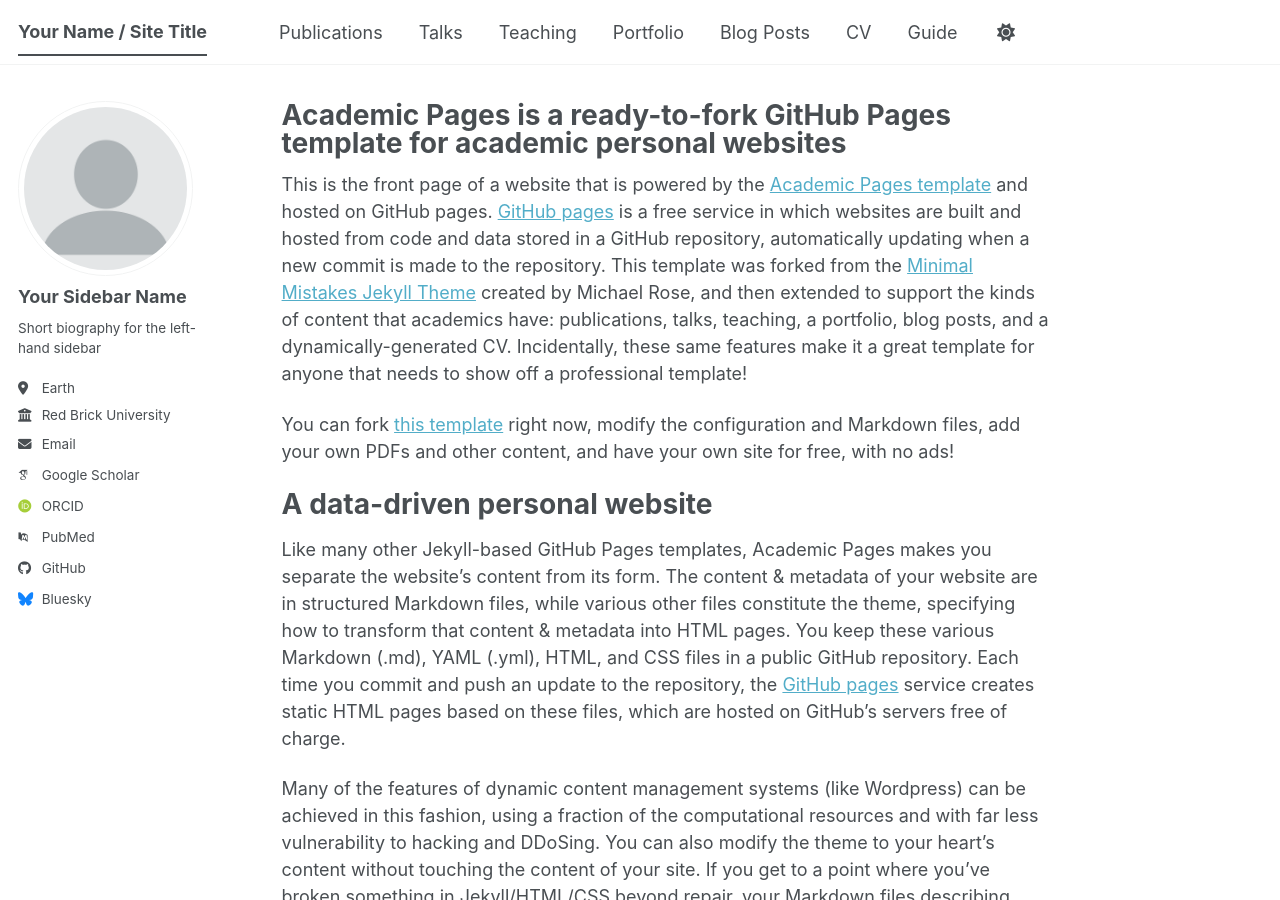
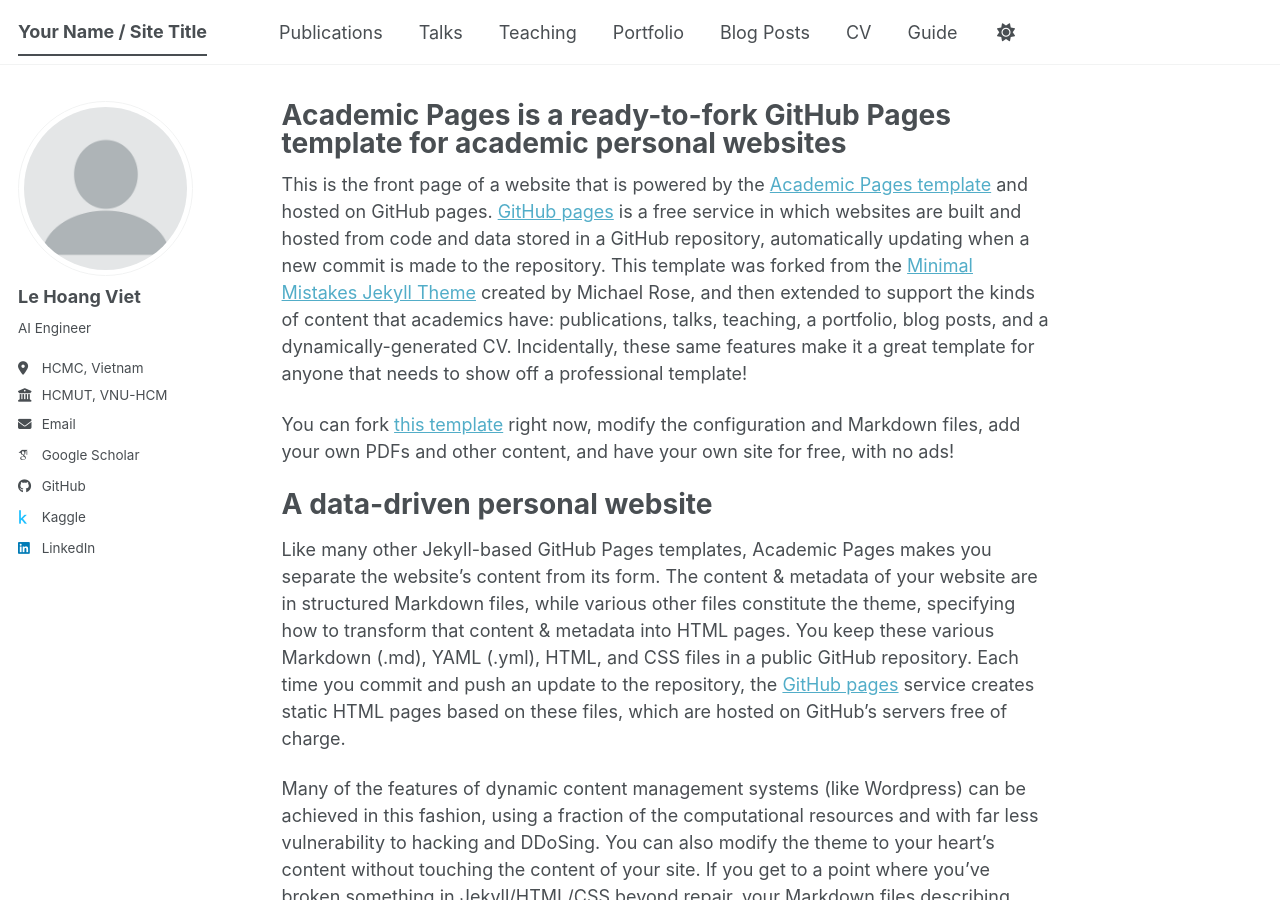
Before and after one commit to Mikyx-1/mikyx-1.github.io, a Jekyll site: the page built from _pages/about.md, in a window 1280 px wide and 900 px high. Built offline with Jekyll 4.4.1, drawn with Linux system fonts in a browser that asks for light colours; some web fonts are replaced; a script bundle is joined from its source files by our own code; library files that are not in the unit come from our copies.

Commit message:
Update some personal information

```diff
--- a/_config.yml
+++ b/_config.yml
@@ -24,24 +24,24 @@
 author:
   # Biographic information
   avatar           : "profile.png"
-  name             : "Your Sidebar Name"
+  name             : "Le Hoang Viet"
   pronouns         : # example: "she/her"
-  bio              : "Short biography for the left-hand sidebar"
-  location         : "Earth"
-  employer         : "Red Brick University"
+  bio              : "AI Engineer"
+  location         : "HCMC, Vietnam"
+  employer         : "HCMUT, VNU-HCM"
   uri              : # URL
-  email            : "none@example.org"
+  email            : "lehoangviet2k@gmail.com"
 
   # Academic websites
   academia         : # URL
   arxiv            : # URL - Update with the correct link to your profile
-  googlescholar    : "https://scholar.google.com/citations?user=PS_CX0AAAAAJ"
+  googlescholar    : "https://scholar.google.com/citations?user=b8GB-X0AAAAJ&hl=en"
   inspire-hep      : # URL
   impactstory      : # URL
-  orcid            : "https://orcid.org/yourorcidurl"
+  # orcid            : "https://orcid.org/yourorcidurl"
   semantic         : # URL
   ssrn             : # URL
-  pubmed           : "https://www.ncbi.nlm.nih.gov/pubmed/?term=john+snow"
+  # pubmed           : "https://www.ncbi.nlm.nih.gov/pubmed/?term=john+snow"
   researchgate     : # URL
   scopus           : # URL
   zotero           : # URL
@@ -51,13 +51,13 @@
   bitbucket        : # Username - Update with your username on the site
   codepen          : # Username
   dribbble         : # Username
-  github           : "academicpages"
-  kaggle           : # Username
+  github           : "Mikyx-1"
+  kaggle           : "edmondkirsch"
   stackoverflow    : # User number or user number and name (i.e., use "1" or "1/jeff-atwood")
 
   # Social media
   artstation       : # Username
-  bluesky          : "bsky.app" # Replace this with you Bluesky username
+  # bluesky          : "bsky.app" # Replace this with you Bluesky username
   facebook         : # Username
   flickr           : # Username
   foursquare       : # Username
@@ -66,7 +66,7 @@
   keybase          : # Username
   instagram        : # Username
   lastfm           : # Username
-  linkedin         : # Username
+  linkedin         : "viet-le-066996340"
   mastodon         : # URL
   medium           : # URL
   pinterest        : # Username
```
